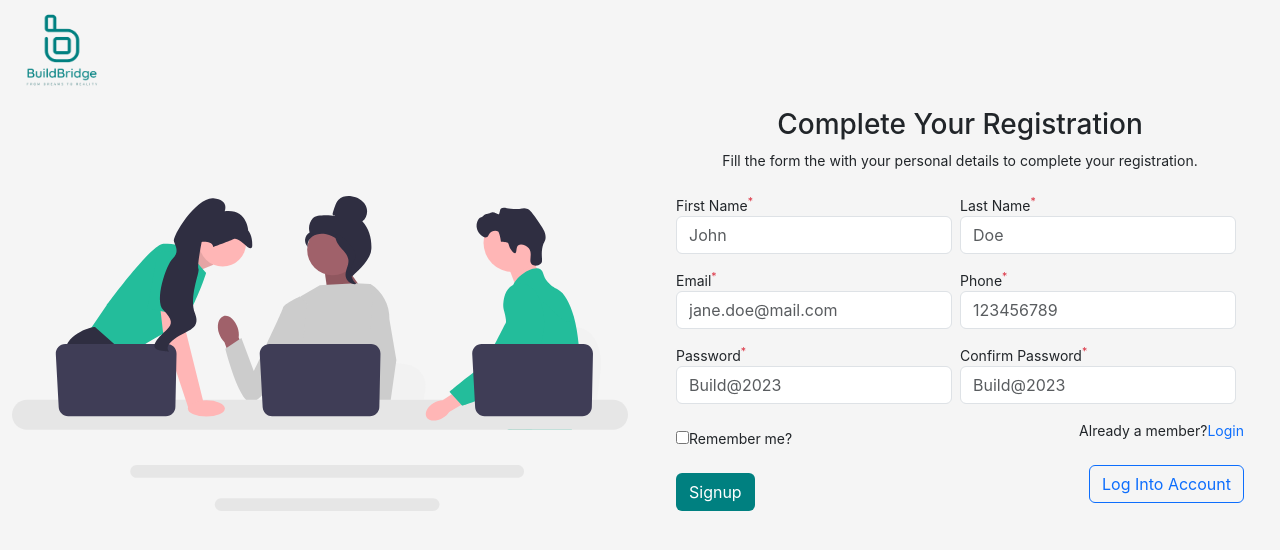
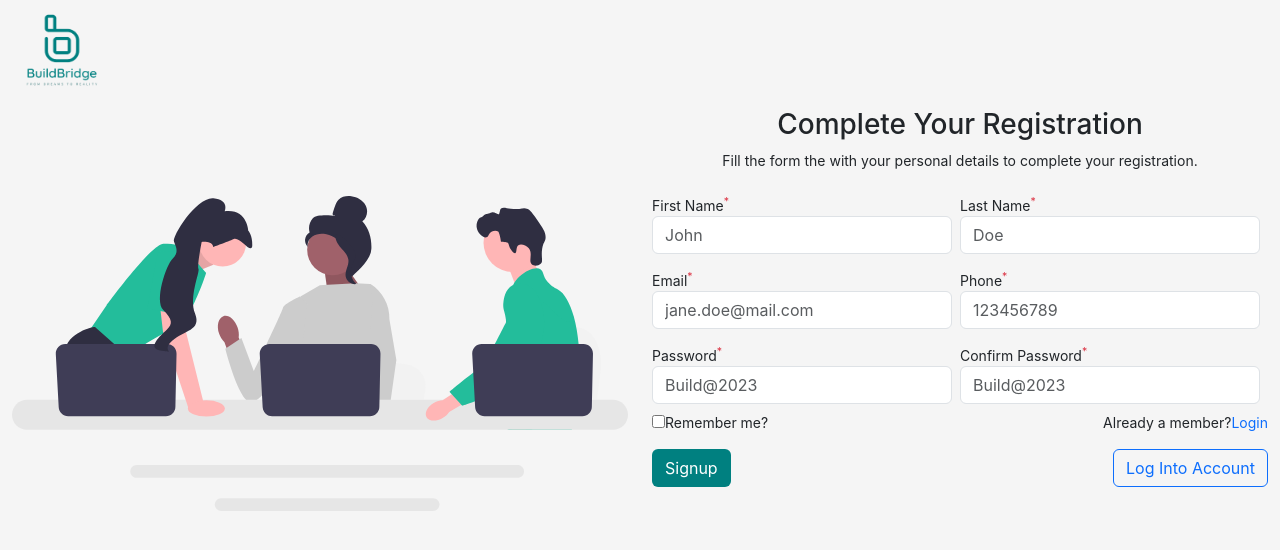
Before and after one commit to quophiBonney/dashboard, a React (Vite) app: page /auth/signup in a window 1280 px wide. Shown: the top 550 px of the page. Built offline with nearby package versions, Linux system fonts and the light colour scheme.

Commit message:
little touches

```diff
--- a/package.json
+++ b/package.json
@@ -27,6 +27,7 @@
     "react-dom": "^18.2.0",
     "react-icons": "^4.10.1",
     "react-router-dom": "^6.15.0",
+    "react-toastify": "^9.1.3",
     "yup": "^1.2.0"
   },
   "devDependencies": {
--- a/src/App.css
+++ b/src/App.css
@@ -67,7 +67,7 @@
 .chartjs-render-monitor li {
   margin-right: 20px;
 }
-@media screen and (max-width: 768px){
+@media screen and (max-width: 767px){
   .hide {
     display: none;
   }
--- a/src/auth/Login.jsx
+++ b/src/auth/Login.jsx
@@ -17,7 +17,7 @@ function Login() {
             />
           </div>
           <div
-            className="col-sm-12 col-md-8 col-lg-8 mt-3 hide"
+            className="col-sm-xs-12 col-sm-12 col-md-12 col-lg-7 mt-3 hide"
             style={{overflow: "hidden"}}
           >
             <div
@@ -29,7 +29,7 @@ function Login() {
             </div>
           </div>
           <div
-            className="col-sm-12 col-md-4 col-lg-4 px-4 mt-3"
+            className="col-sm-12 col-sm-12 col-md-12 col-lg-5 px-4 mt-3"
             style={{overflow: "hidden"}}
           >
             <div
--- a/src/auth/Signup.jsx
+++ b/src/auth/Signup.jsx
@@ -16,7 +16,7 @@ function Signup() {
               className="img-fluid"
             />
           </div>
-          <div className="col-sm-12 col-md-6 col-lg-6 mt-5 hide">
+          <div className="col-sm-12 col-md-12 col-lg-6 mt-5 hide">
             <div
               className="mt-5"
               data-aos="zoom-in"
@@ -26,9 +26,9 @@ function Signup() {
               <img src={SignupSvg} className="img-fluid" />
             </div>
           </div>
-          <div className="col-sm-12 col-md-6 col-lg-6 mt-2">
+          <div className="col-sm-12 col-md-12 col-lg-6 mt-2">
             <div
-              className="px-4"
+              className=""
               data-aos="zoom-in"
               data-aos-duration="2000"
               data-aos-delay="100"
@@ -112,21 +112,19 @@ function Signup() {
                   </div>
                 </div>
                 <div className="d-flex align-items-center justify-content-between">
-                  <div className="mt-2">
+                  <div className="">
                     <input type="checkbox" />
                     Remember me?
                   </div>
-                  <div className="mt-2">
-                    <p className="">
+                  <div className="">
                     Already a member?
                     <Link to="/auth/login" className="text-decoration-none">
                       Login
                     </Link>
-                    </p>
                   </div>
                 </div>
-                <div className="d-flex align-items-center justify-content-between">
-                  <div className="mt-2">
+                <div className="d-flex align-items-center justify-content-between mt-3 mb-3">
+                  <div className="">
                     {/* <input
                     type="submit"
                     value="Signup"
@@ -141,15 +139,13 @@ function Signup() {
                       Signup
                     </Link>
                   </div>
-                  <div className="mt-2">
-                    <p className="">
+                  <div className="">
                     <Link
                       to="/auth/login"
                       className="btn btn-log-into btn-outline-primary text-primary text-decoration"
                     >
                       Log Into Account
                     </Link>
-                    </p>
                   </div>
                 </div>
               </form>
```
Also changed, not shown: 1 other file (tests, documents, lock files or other folders). Lines whose indentation alone changed are shown as unchanged.
